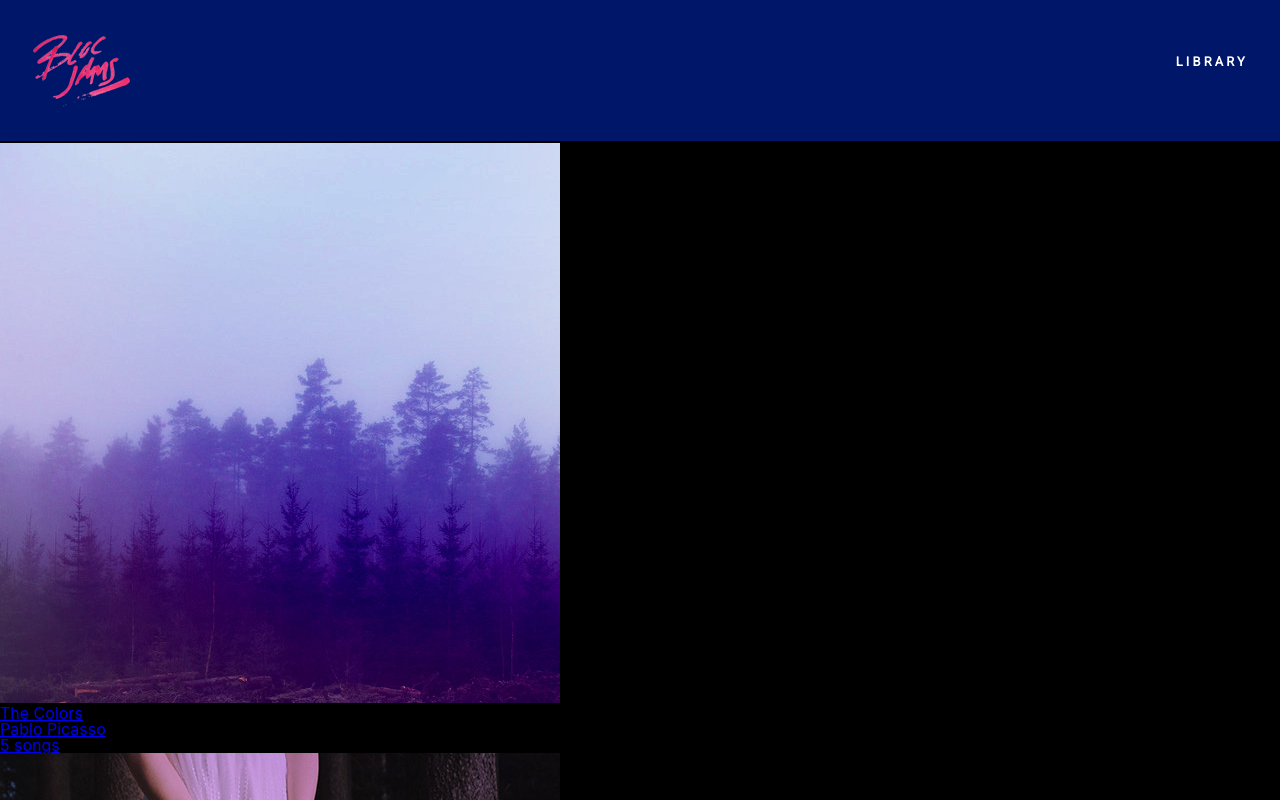
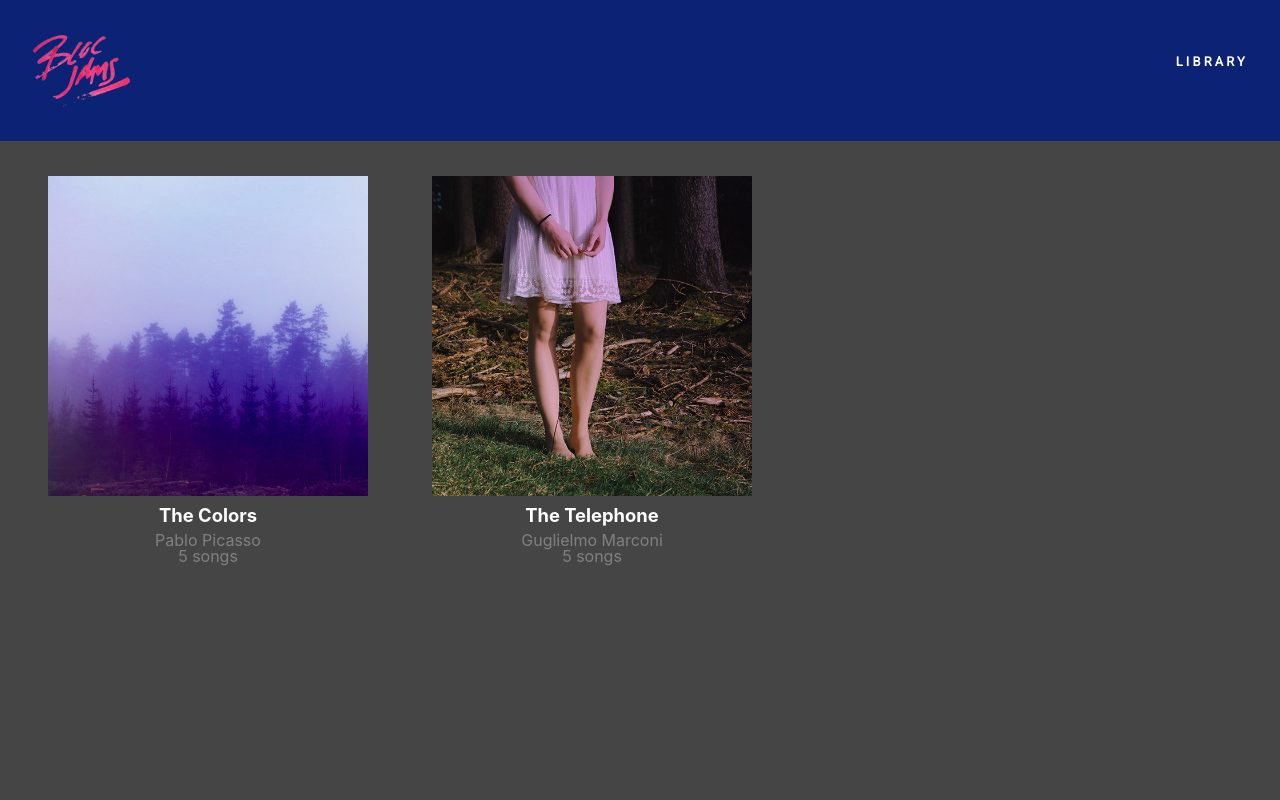
Before and after one commit to Arkanis92/bloc-jams-react, a React (Create React App) app: page /library in a window 1280 px wide. Shown: the top 800 px of the page. Built offline with nearby package versions, Linux system fonts and the light colour scheme; a web font is replaced by a local one.

Commit message:
Library Page Complete v1.0

```diff
--- a/src/App.js
+++ b/src/App.js
@@ -10,7 +10,7 @@ class App extends Component {
     return (
       <div className="App">
         <header className="first-header">
-          <Link className='title-logo' to = '/'><img className = "logo" src = "./assets/images/bloc_jams_logo.png" /></Link>
+          <Link className='title-logo' to = '/'><img className = "logo" src = "./assets/images/bloc_jams_logo.png" alt = "bloc jams logo" /></Link>
           <nav>
             <Link className='navigation-links' to = '/library'>Library</Link>
           </nav>
--- a/src/components/Album.js
+++ b/src/components/Album.js
@@ -1,6 +1,7 @@
 import React, { Component } from 'react';
 import albumData from './../data/albums';
 import PlayerBar from './PlayerBar';
+import './../style/Album.css';
 
 class Album extends Component {
   constructor(props) {
--- a/src/components/Landing.js
+++ b/src/components/Landing.js
@@ -5,7 +5,7 @@ const Landing = () => (
   <section className = 'Landing'>
     <section className = 'Center'>
       <h1 className = 'hero-title'>Turn the music up!</h1>
-      <img className = 'hero-image' src = "./assets/images/Music.jpg" />
+      <img className = 'hero-image' src = "./assets/images/Music.jpg" alt = "hero image" />
     </section>
     <section className = 'selling-points'>
       <div className = 'point-1'>
--- a/src/components/Library.js
+++ b/src/components/Library.js
@@ -1,6 +1,7 @@
 import React, { Component } from 'react';
 import { Link } from 'react-router-dom';
 import albumData from './../data/albums';
+import './../style/Library.css'
 
 class Library extends Component {
   constructor(props) {
@@ -13,11 +14,11 @@ class Library extends Component {
       <section className = 'library'>
         {
           this.state.albums.map( (album, index) =>
-          <Link to = { `/album/${album.slug}` } key = {index}>
+          <Link className = "album-link" to = { `/album/${album.slug}` } key = {index}>
             <img src = {album.albumCover} alt = {album.title} />
-            <div>{album.title}</div>
-            <div>{album.artist}</div>
-            <div>{album.songs.length} songs</div>
+            <div className = "album-title" >{album.title}</div>
+            <div className = "album-artist" >{album.artist}</div>
+            <div className = "album-length" >{album.songs.length} songs</div>
           </Link>
           )
         }
--- a/src/index.css
+++ b/src/index.css
@@ -55,6 +55,7 @@ body {
     sans-serif;
   -webkit-font-smoothing: antialiased;
   -moz-osx-font-smoothing: grayscale;
+	background-color: #000000ba;
 }
 
 code {
--- a/src/style/App.css
+++ b/src/style/App.css
@@ -1,7 +1,3 @@
-.App {
-  background-color: black;
-}
-
 .App .first-header {
   width: 100%;
   padding-top: 2rem;
--- a/src/style/Landing.css
+++ b/src/style/Landing.css
@@ -1,7 +1,3 @@
-.Landing {
-  background-color: black;
-}
-
 .Landing .Center {
   position: relative;
   width: 100%;
--- /dev/null
+++ b/src/style/Library.css
@@ -0,0 +1,40 @@
+.library {
+  position: absolute;
+  padding: 0 1rem;
+  margin: auto;
+  top: 18%;
+  width: 85%;
+}
+
+.album-link {
+  position: relative;
+  display: inline-block;
+  margin: 2rem;
+  text-align: center;
+  text-decoration: none;
+}
+
+.album-link img {
+  width: 20rem;
+}
+
+.album-title {
+  font-weight: bold;
+  font-size: 115%;
+  margin: auto;
+  width: fit-content;
+  padding: .5rem .5rem;
+  color: white;
+}
+
+.album-artist {
+  margin: auto;
+  width: fit-content;
+  color: grey;
+}
+
+.album-length {
+  margin: auto;
+  width: fit-content;
+  color: grey;
+}
```
Also changed, not shown: src/style/Album.css (added).
